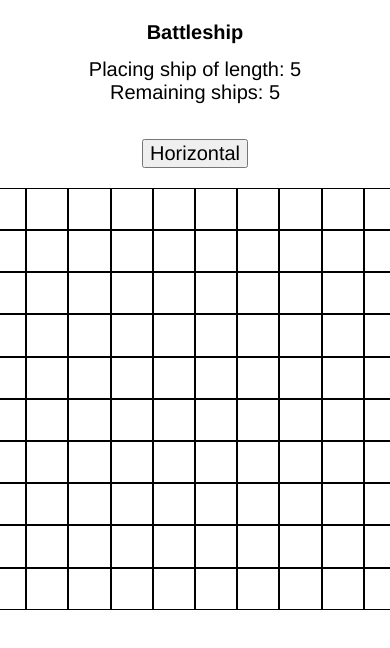
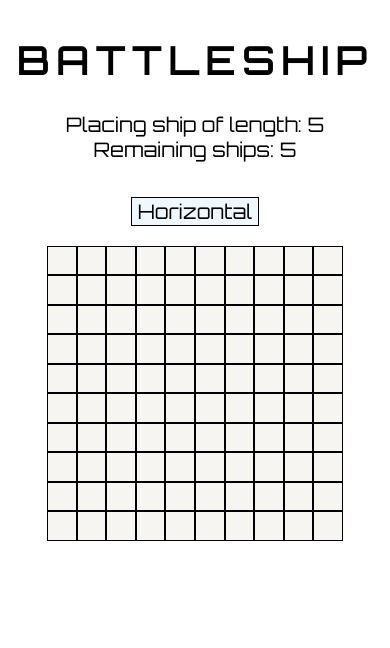
Before and after one commit to arkch99/battleships-tdd, a website built with webpack: page dist/index.html in a window 390 px wide. Both pictures are taken after typing "Sample" into the empty fields and a click on the button "Submit". Built offline with nearby package versions, Linux system fonts and the light colour scheme.

Commit message:
Change board colour and fonts

```diff
--- a/package.json
+++ b/package.json
@@ -14,6 +14,7 @@
     "@babel/core": "^7.16.0",
     "babel-loader": "^8.2.3",
     "css-loader": "^6.5.1",
+    "file-loader": "^6.2.0",
     "jest": "^27.3.1",
     "sass": "^1.44.0",
     "sass-loader": "^12.4.0",
--- a/src/board.scss
+++ b/src/board.scss
@@ -1,12 +1,23 @@
-.board{
-	display: grid;
-	width: 50vh;
-	height: 50vh;
+@media only screen and (min-width:600px){ // large screen
+	.board{
+		display: grid;
+		width: 50vh;
+		height: 50vh;
+	}
+}
+
+@media only screen and (max-width:600px){ // small screen
+	.board{
+		display: grid;
+		width: 35vh;
+		height: 35vh;
+	}
 }
 
 .board-cell{
 	border-style: solid;
 	border-width: 1px;
+	background-color: rgb(247, 245, 242);
 }
 
 .click-disabled{
@@ -14,7 +25,8 @@
 }
 
 .board-cell:hover{
-	outline: solid rgb(245, 143, 10);
+	// outline: solid rgb(245, 143, 10); previous solution
+	filter: sepia();
 }
 
 .hit-square{
--- a/src/index.js
+++ b/src/index.js
@@ -67,6 +67,7 @@ function markSquares(player1, player2, attackObj)
 				for(let j = sunkShipStartY; j <= sunkShipEndY; j++)
 				{
 					document.getElementById(`${cellIDPrefix}${i}${j}`).classList.add('sunk-ship', 'click-disabled');
+					document.getElementById(`${cellIDPrefix}${i}${j}`).classList.remove('intact-ship');
 				}
 			}
 			document.getElementById('player-ships').textContent = player2.isAI ? player1.board.nShips : player2.board.nShips;
@@ -87,6 +88,7 @@ function markSquares(player1, player2, attackObj)
 		else
 		{
 			hitCell.classList.add('hit-square', 'click-disabled');
+			hitCell.classList.remove('intact-ship');
 		}
 	}
 	if(player1turn)
--- a/src/index.scss
+++ b/src/index.scss
@@ -1,7 +1,27 @@
+@import url('https://fonts.googleapis.com/css2?family=Orbitron:wght@600&display=swap');
+@import url('https://fonts.googleapis.com/css2?family=Orbitron:wght@400;600&display=swap');
+
 * {
-	font-family: 'Franklin Gothic Medium', 'Arial Narrow', Arial, sans-serif;
+	// font-family: 'Franklin Gothic Medium', 'Arial Narrow', Arial, sans-serif; vanilla fonts
+	font-family: "Orbitron";
+	font-weight: 400;
 	font-size: 20px;
 }
+button{
+	border-radius: 0%;
+	background-color: aliceblue;
+	border-style: solid;
+	border-color: black;
+	border-width: 1px;
+}
+
+#heading{
+	font-family: "Orbitron";
+	font-size: 2em;
+	letter-spacing: 0.3rem;
+	font-weight: 600;
+}
+
 body, .info-display, .ship-number-display{
 	display: flex;
 	justify-content: center;
--- a/src/ship.scss
+++ b/src/ship.scss
@@ -2,7 +2,7 @@ $player-ship-border-colour: black;
 $player-ship-border-width: 2px;
 
 .intact-ship{
-	background-color: gray;
+	background-color: gray !important;	// hack to override board background colour
 }
 
 .ship-horz{
--- a/webpack.config.js
+++ b/webpack.config.js
@@ -16,6 +16,12 @@ module.exports = {
           "css-loader",
           "sass-loader"
         ]
+      },
+      {
+        test: /\.(woff(2)?|ttf|eot|svg)(\?v=\d+\.\d+\.\d+)?$/,
+        use: [
+          "file-loader"
+        ]
       }
     ]
   }
```
Also changed, not shown: dist/index.html, dist/main.js, 1 other file.
